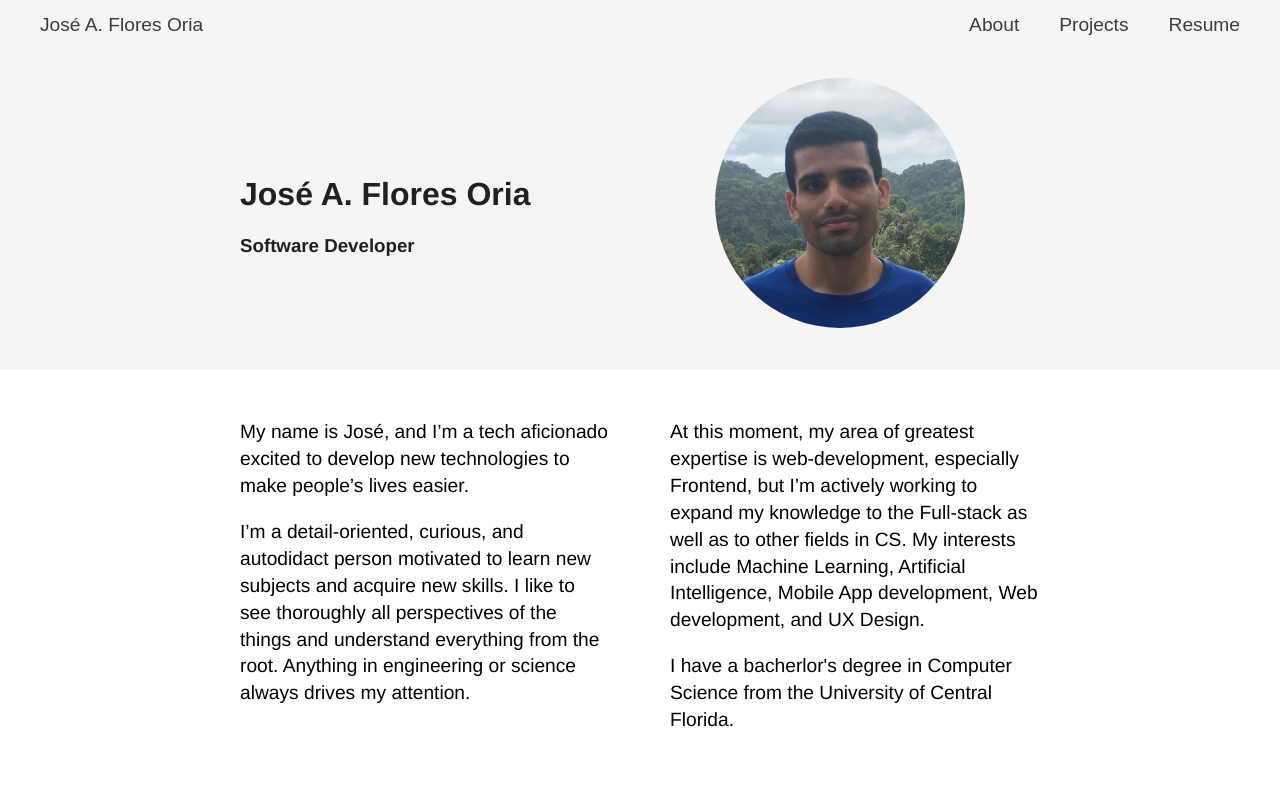
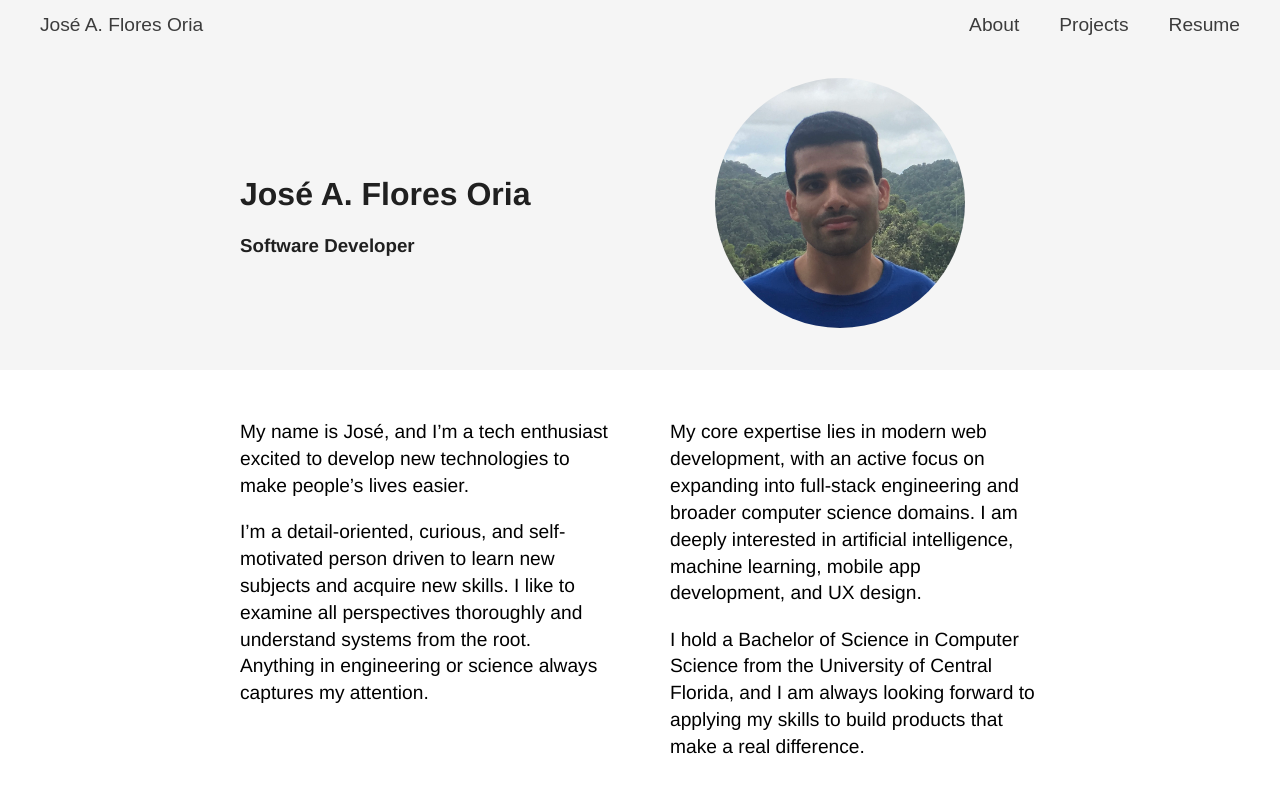
Before and after one commit to joseflores01/Mywebportfolio, a React (Create React App) app: page /About in a window 1280 px wide. Shown: the top 800 px of the page. Built offline with nearby package versions, Linux system fonts and the light colour scheme.

Commit message:
updated some text

```diff
--- a/src/components/AboutInformation.js
+++ b/src/components/AboutInformation.js
@@ -6,18 +6,18 @@ function AboutInformation() {
         <div className="AboutInfoContainer">
             <div className="AboutInfoContainer__leftSide">
                 <p className="pInfo">
-                    My name is José, and I’m a tech aficionado excited to develop new technologies to make people’s lives easier.
+                    My name is José, and I’m a tech enthusiast excited to develop new technologies to make people’s lives easier.
                 </p>
                 <p className="pInfo">
-                    I’m a detail-oriented, curious, and autodidact person motivated to learn new subjects and acquire new skills. I like to see thoroughly all perspectives of the things and understand everything from the root. Anything in engineering or science always drives my attention.
+                    I’m a detail-oriented, curious, and self-motivated person driven to learn new subjects and acquire new skills. I like to examine all perspectives thoroughly and understand systems from the root. Anything in engineering or science always captures my attention.
                 </p>
             </div>
             <div className="AboutInfoContainer__rightSide">
                 <p className="pInfo">
-                    At this moment, my area of greatest expertise is web-development, especially Frontend, but I’m actively working to expand my knowledge to the Full-stack as well as to other fields in CS. My interests include Machine Learning, Artificial Intelligence, Mobile App development, Web development, and UX Design.
+                    My core expertise lies in modern web development, with an active focus on expanding into full-stack engineering and broader computer science domains. I am deeply interested in artificial intelligence, machine learning, mobile app development, and UX design.
                 </p>
                 <p className="pInfo">
-                    I have a bacherlor's degree in Computer Science from the University of Central Florida.
+                    I hold a Bachelor of Science in Computer Science from the University of Central Florida, and I am always looking forward to applying my skills to build products that make a real difference.
                 </p>
             </div>
         </div>
```
Also changed, not shown: src/components/About.js, 2 other files (tests, documents, lock files or other folders).
